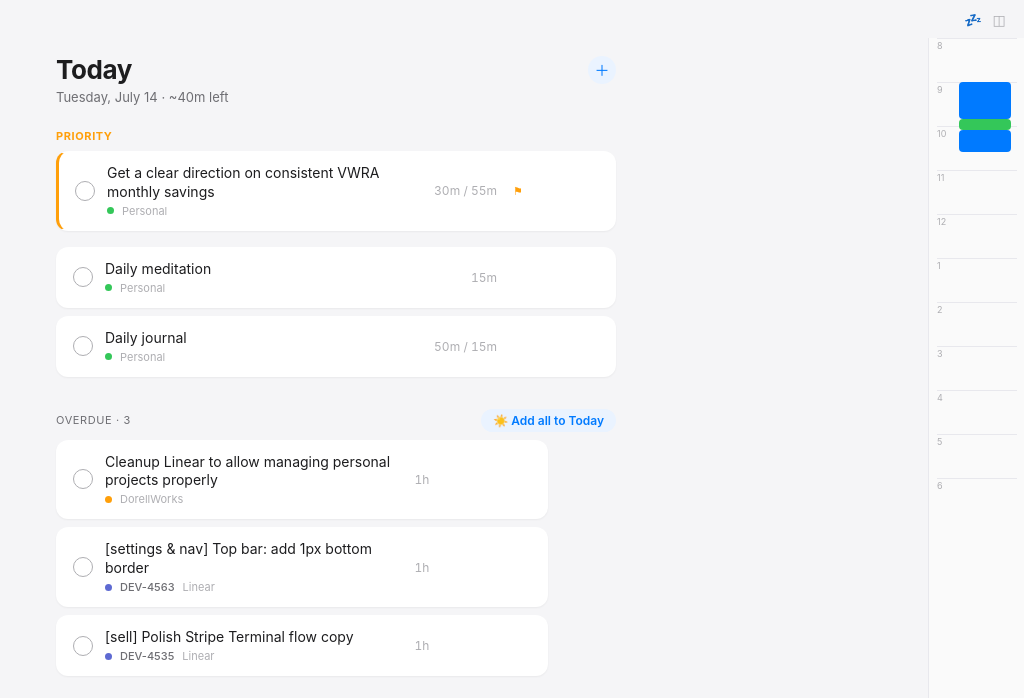
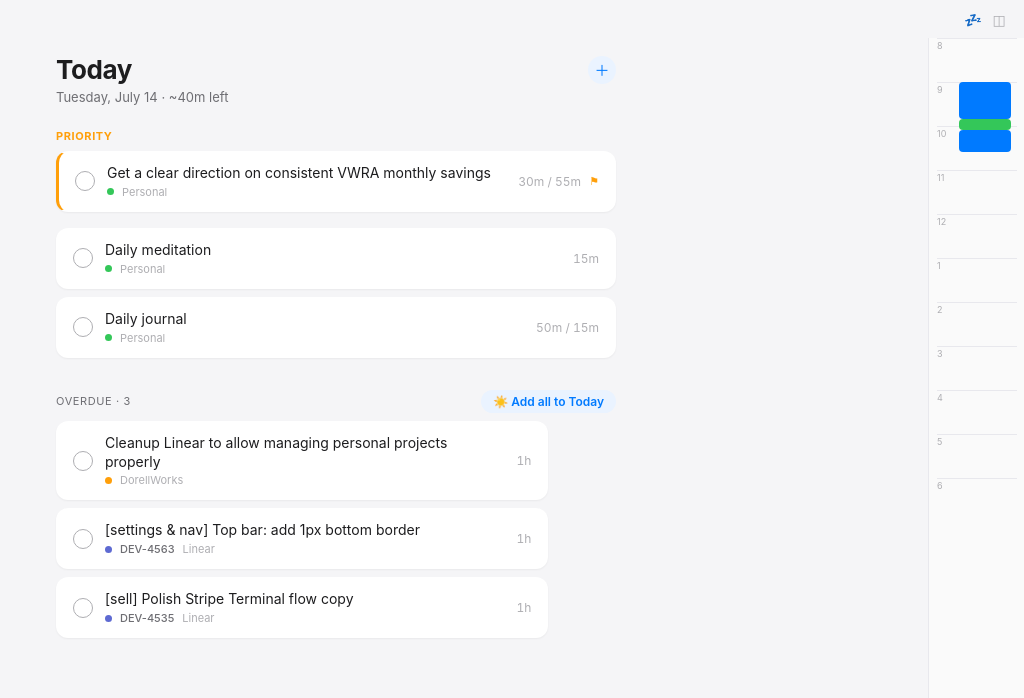
Before and after one commit to dorelljames/daybird, a React (Vite) app: page / in a window 1280 px wide. Shown: the top 698 px of the page, without its empty margins (256-1280 px from the left). Built offline with nearby package versions, Linux system fonts and the light colour scheme.

Commit message:
fix: overlay hover actions instead of reserving card width
Hidden opacity-0 buttons still occupied ~80px per card, leaving dead space after the estimate; actions are now an absolutely positioned cluster that fades in over the passive info (estimate/clock + flag indicator) on hover.

```diff
--- a/src/components/TaskCard.tsx
+++ b/src/components/TaskCard.tsx
@@ -85,6 +85,12 @@ export default function TaskCard({ task, now, selected, reorderable = false }: P
             <span className="task-est">{worked > 0 ? `${fmtMin(worked)} / ` : ""}{fmtMin(task.estimateMin)}</span>
           )
         )}
+        {task.priority && (
+          <span className={`task-flag-static ${task.priority === "high" ? "is-high" : "is-later"}`}>⚑</span>
+        )}
+      </div>
+
+      <div className="task-actions">
         {task.status === "todo" && (
           <button
             className={`task-flag ${task.priority === "high" ? "is-high" : ""} ${task.priority === "later" ? "is-later" : ""}`}
--- a/src/styles/app.css
+++ b/src/styles/app.css
@@ -53,25 +53,37 @@ input { font: inherit; color: inherit; }
 .task-meta { display: flex; align-items: center; gap: var(--sp-2); color: var(--ink-3); font-size: 11px; margin-top: 2px; }
 .task-dot { width: 7px; height: 7px; border-radius: 50%; }
 .task-linear { color: var(--ink-2); font-weight: 500; }
-.task-right { display: flex; align-items: center; gap: var(--sp-2); }
+.task { position: relative; }
+.task-right { display: flex; align-items: center; gap: var(--sp-2); transition: opacity 0.15s; }
+.task:hover .task-right { opacity: 0; }
 .task-est { color: var(--ink-3); font-size: 12px; font-variant-numeric: tabular-nums; }
 .task-clock { color: var(--accent); font-size: 13px; font-weight: 600; font-variant-numeric: tabular-nums; }
+.task-flag-static { font-size: 11px; }
+.task-flag-static.is-high { color: var(--priority); }
+.task-flag-static.is-later { color: var(--ink-3); display: inline-block; transform: rotate(90deg); }
+
+/* hover actions overlay the passive info — no reserved width at rest */
+.task-actions {
+  position: absolute; right: var(--sp-3); top: 50%; transform: translateY(-50%);
+  display: flex; align-items: center; gap: var(--sp-1);
+  opacity: 0; pointer-events: none; transition: opacity 0.15s;
+}
+.task:hover .task-actions { opacity: 1; pointer-events: auto; }
 .task-play, .task-drop {
   width: 26px; height: 26px; border-radius: 50%;
   display: flex; align-items: center; justify-content: center;
   font-size: 10px; color: var(--ink-2);
-  opacity: 0; transition: opacity 0.15s, background 0.15s;
+  transition: background 0.15s;
 }
-.task:hover .task-play, .task:hover .task-drop, .task:hover .task-flag { opacity: 1; }
 .task-flag {
   width: 26px; height: 26px; border-radius: 50%;
   display: flex; align-items: center; justify-content: center;
   font-size: 11px; color: var(--ink-3);
-  opacity: 0; transition: opacity 0.15s, color 0.15s;
+  transition: color 0.15s;
 }
 .task-flag:hover { background: var(--priority-soft); color: var(--priority); }
-.task-flag.is-high { opacity: 1; color: var(--priority); }
-.task-flag.is-later { opacity: 1; color: var(--ink-3); transform: rotate(90deg); }
+.task-flag.is-high { color: var(--priority); }
+.task-flag.is-later { color: var(--ink-3); transform: rotate(90deg); }
 .task-delete:hover { background: rgba(255, 59, 48, 0.15); }
 .task-play.is-active { background: var(--accent); color: #fff; }
 .task-play:hover { background: var(--accent-soft); color: var(--accent); }
```
